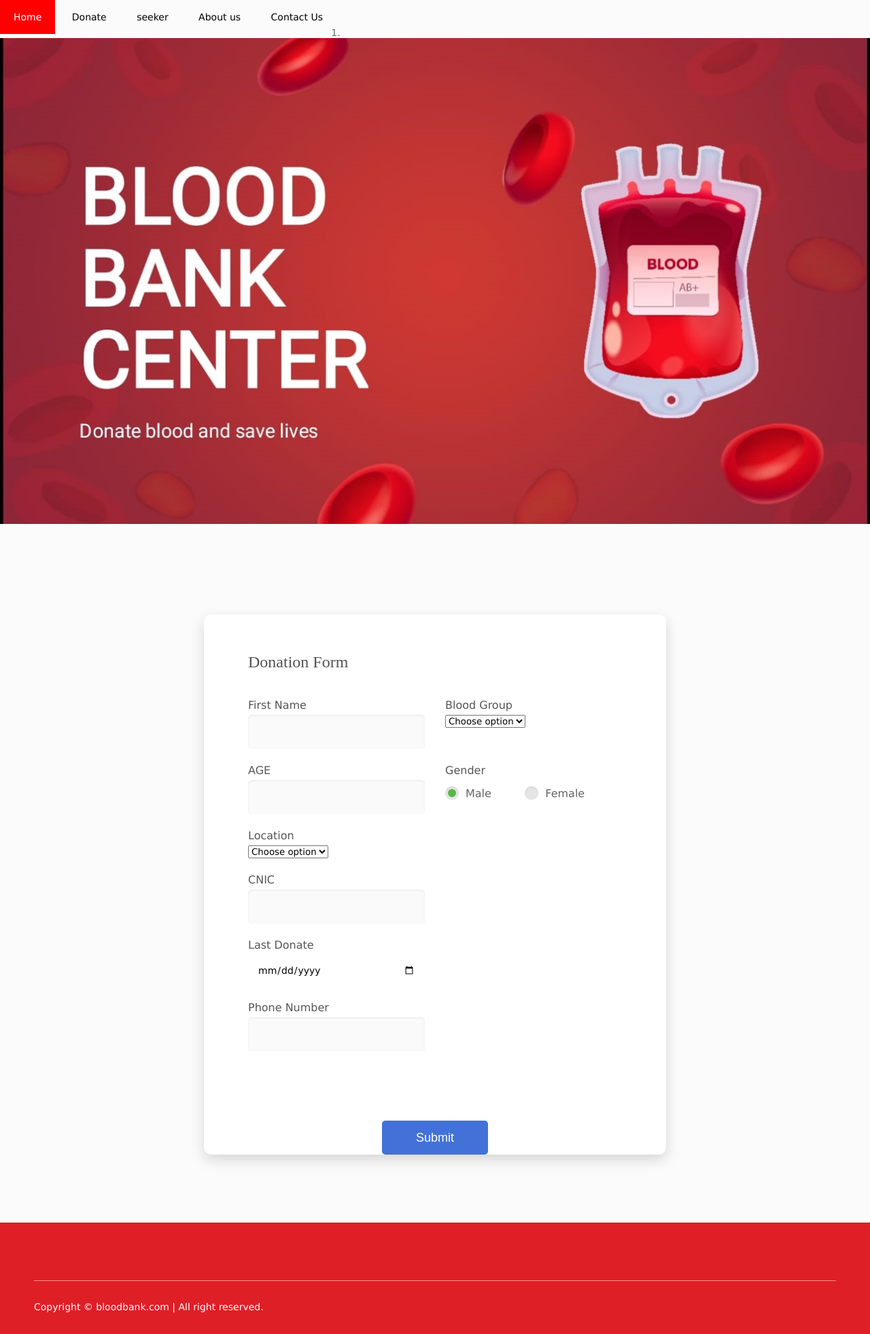
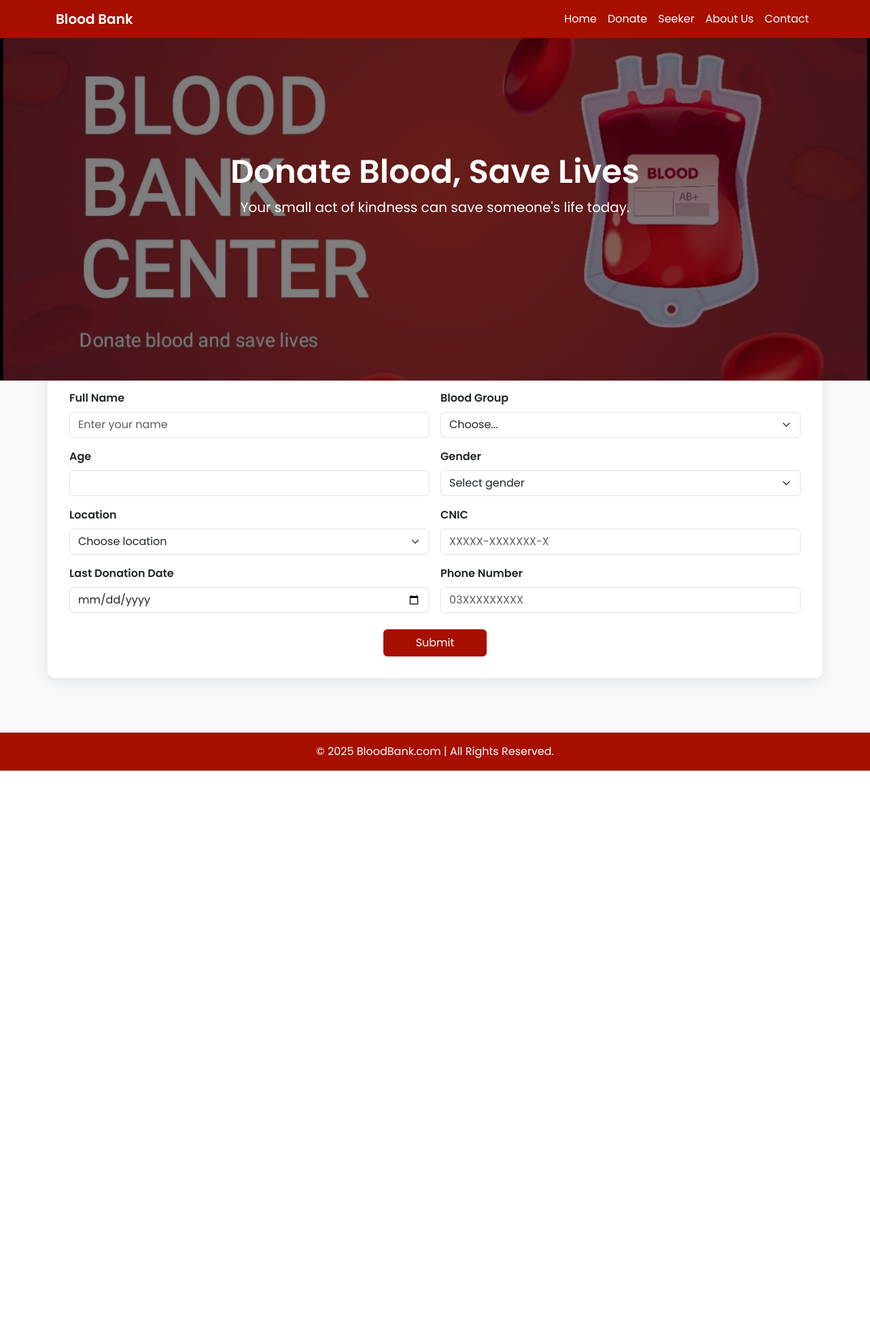
Before and after one commit to ZohaiAli/Blood-Bank, a PHP site: page /donate.php in a window 1280 px wide. Shown: the whole page at 68% size. After the commit the page ends 1134 px from the top, so only its background shows below. Run offline with PHP 8.4, Linux system fonts and the light colour scheme; a stand-in replaces the project's code that opens the database connection; some libraries are stand-ins or nearby versions.

Commit message:
Update donate.php

```diff
--- a/donate.php
+++ b/donate.php
@@ -2,299 +2,230 @@
 <html lang="en">
 
 <head>
-    <!-- Required meta tags-->
-    <meta charset="UTF-8">
-    <meta name="viewport" content="width=device-width, initial-scale=1, shrink-to-fit=no">
+  <meta charset="UTF-8" />
+  <meta name="viewport" content="width=device-width, initial-scale=1.0" />
+  <title>Blood Bank | Donate Blood</title>
 
+  <!-- Bootstrap 5 -->
+  <link href="https://cdn.jsdelivr.net/npm/bootstrap@5.3.3/dist/css/bootstrap.min.css" rel="stylesheet">
 
-    <!-- Title Page-->
-    <title>Blood Bank</title>
+  <!-- Icons -->
+  <link rel="stylesheet" href="https://cdn.jsdelivr.net/npm/bootstrap-icons@1.11.3/font/bootstrap-icons.css">
 
-    <!-- Icons font CSS-->
-    <link href="vendor/mdi-font/css/material-design-iconic-font.min.css" rel="stylesheet" media="all">
-    <link href="vendor/font-awesome-4.7/css/font-awesome.min.css" rel="stylesheet" media="all">
+  <!-- Google Font -->
+  <link href="https://fonts.googleapis.com/css2?family=Poppins:wght@400;600&display=swap" rel="stylesheet">
 
-    <!-- Main CSS-->
-    <link href="css/main.css" rel="stylesheet" media="all">
   <link rel="shortcut icon" href="assets/images/logo2.jpg" type="image/x-icon">
-    <link href="https://fonts.googleapis.com/css?family=Merriweather&display=swap" rel="stylesheet">
-    <link rel="shortcut icon" href="assets/images/fav.jpg">
-    <link rel="stylesheet" type="text/css" href="assets/css/style.css" />
-
 
   <style>
+    body {
+      font-family: 'Poppins', sans-serif;
+      background-color: #f8f9fa;
+      scroll-behavior: smooth;
+    }
 
-.loader_bg{
-    position: fixed;
-    z-index: 999999;
-    background: #fff;
-    width: 100%;
-    height: 100%;
+    /* Navbar */
+    .navbar {
+      background: #A70F00;
     }
-.loader{
-    border: 0 soild transparent;
-    border-radius: 50%;
-    width: 150px;
-    height: 150px;
+
+    .navbar-brand,
+    .nav-link {
+      color: #fff !important;
+      font-weight: 500;
+      transition: 0.3s;
+    }
+
+    .nav-link:hover {
+      color: #ffdddd !important;
+    }
+
+    /* Hero Section */
+    .hero {
+      position: relative;
+      height: 70vh;
+      background: url('assets/images/banner2.0.jpeg') center/cover no-repeat;
+      display: flex;
+      align-items: center;
+      justify-content: center;
+      color: white;
+      text-align: center;
+    }
+
+    .hero::after {
+      content: "";
       position: absolute;
-    top: calc(50vh - 75px);
-    left: calc(50vw - 75px);
+      inset: 0;
+      background: rgba(0, 0, 0, 0.5);
     }
-.loader:before, .loader:after{
-    content: '';
-    border: 1em solid #A70F00;
-    border-radius: 50%;
-    width: inherit;
-    height: inherit;
-    position: absolute;
-    top: 0;
-    left: 0;
-    animation: loader 2s linear infinite;
-    opacity: 0;
+
+    .hero-content {
+      position: relative;
+      z-index: 2;
     }
-.loader:before{
-    animation-delay: .5s;
+
+    .hero h1 {
+      font-size: 3rem;
+      font-weight: 700;
     }
-@keyframes loader{
-    0%{
-        transform: scale(0);
-        opacity: 0;
+
+    .hero p {
+      font-size: 1.25rem;
     }
-    50%{
-        opacity: 1;
+
+    /* Form Card */
+    .donation-form {
+      background: white;
+      border-radius: 12px;
+      padding: 2rem;
+      box-shadow: 0 4px 20px rgba(0, 0, 0, 0.1);
+      margin-top: -80px;
     }
-    100%{
-        transform: scale(1);
-        opacity: 0;
+
+    .form-label {
+      font-weight: 600;
+    }
+
+    .btn-primary {
+      background-color: #A70F00;
+      border: none;
+      transition: 0.3s;
+    }
+
+    .btn-primary:hover {
+      background-color: #870C00;
+    }
+
+    footer {
+      background: #A70F00;
+      color: white;
+      padding: 1rem 0;
+      text-align: center;
+      margin-top: 5rem;
+    }
+
+    @media (max-width: 768px) {
+      .hero h1 {
+        font-size: 2rem;
+      }
+
+      .donation-form {
+        margin-top: -40px;
       }
     }
+  </style>
+</head>
 
-
-
-
-#abc{
-  width:100%;
-  height:40px;
-  background-size: cover;
-  position:relative;
-}
-
-nav{
-  width: 100%;
-  height: 100px;
-  line-height: 50px;
-}
-nav ul{
-  float: left;
-  margin-right: 10px;
-}
-nav ul li{
-  list-style-type: none;
-  display: inline-block;
-  transition: 0.7s all;
-}
-
-
-nav ul li a{
-  text-decoration: none;
-  color: black;
-  padding: 20px;
-
-}
-nav ul li:hover{
-  background-color:red;
-  color:white;
-}
-
-
-nav ul li a:hover{
-  color:white;
-}
-</style>
-
-</head>
 <body>
 
-
-        <div class="loader_bg">
-    <div class="loader"></div>
+  <!-- Navbar -->
+  <nav class="navbar navbar-expand-lg navbar-dark fixed-top">
+    <div class="container">
+      <a class="navbar-brand fw-bold" href="#">Blood Bank</a>
+      <button class="navbar-toggler" type="button" data-bs-toggle="collapse" data-bs-target="#navbarNav"
+        aria-controls="navbarNav" aria-expanded="false" aria-label="Toggle navigation">
+        <span class="navbar-toggler-icon"></span>
+      </button>
+      <div class="collapse navbar-collapse justify-content-end" id="navbarNav">
+        <ul class="navbar-nav">
+          <li class="nav-item"><a class="nav-link" href="index.php">Home</a></li>
+          <li class="nav-item"><a class="nav-link" href="donate.php">Donate</a></li>
+          <li class="nav-item"><a class="nav-link" href="#">Seeker</a></li>
+          <li class="nav-item"><a class="nav-link" href="aboutus.php">About Us</a></li>
+          <li class="nav-item"><a class="nav-link" href="contactus.php">Contact</a></li>
+        </ul>
       </div>
-    <!-- ################# Banner Starts Here#######################--->
-
-      <div id="abc">
-    <nav>
-        <ul>
-            <li><a href="index.php">Home</a></li>
-            <li><a href="donate.php">Donate</a></li>
-            <li><a href="#">seeker</a></li>
-            <li><a href="aboutus.php">About us</a></li>
-            <li><a href="contactus.php">Contact Us</a></li>
-        </ul>
+    </div>
   </nav>
 
+  <!-- Hero Section -->
+  <section class="hero">
+    <div class="hero-content">
+      <h1>Donate Blood, Save Lives</h1>
+      <p>Your small act of kindness can save someone's life today.</p>
     </div>
- <div id="carouselExampleIndicators" class="carousel slide" data-ride="carousel">
-            <ol class="carousel-indicators">
-                <li data-target="#carouselExampleIndicators" data-slide-to="0" class="active">
+  </section>
 
-            </ol>
-
-
-                    <img class="d-block w-100" src="assets/images/banner2.0.jpeg" alt="First slide">
-                    <div class="carousel-caption d-none d-md-block">
-
-
-
+  <!-- Donation Form -->
+  <section class="container donation-form">
+    <h2 class="text-center mb-4 text-danger fw-bold">Blood Donation Form</h2>
+    <form method="POST" action="#">
+      <div class="row g-3">
+        <div class="col-md-6">
+          <label class="form-label">Full Name</label>
+          <input type="text" class="form-control" name="first_name" placeholder="Enter your name" required>
         </div>
 
-
-
-
+        <div class="col-md-6">
+          <label class="form-label">Blood Group</label>
+          <select class="form-select" name="blood_group" required>
+            <option value="" disabled selected>Choose...</option>
+            <option>A+</option>
+            <option>A-</option>
+            <option>B+</option>
+            <option>B-</option>
+            <option>AB+</option>
+            <option>AB-</option>
+            <option>O+</option>
+            <option>O-</option>
+          </select>
         </div>
 
-    <div class="page-wrapper bg-gra-02 p-t-130 p-b-100 font-poppins">
-        <div class="wrapper wrapper--w680">
-            <div class="card card-4">
-                <div class="card-body">
-                    <h2 class="title">Donation Form</h2>
-                    <form method="POST">
-                        <div class="row row-space">
-                            <div class="col-2">
-                                <div class="input-group">
-                                    <label class="label">first name</label>
-                                    <input class="input--style-4" type="text" name="first_name">
+        <div class="col-md-6">
+          <label class="form-label">Age</label>
+          <input type="number" class="form-control" name="age" min="18" max="65" required>
         </div>
+
+        <div class="col-md-6">
+          <label class="form-label">Gender</label>
+          <select class="form-select" name="gender" required>
+            <option value="" disabled selected>Select gender</option>
+            <option>Male</option>
+            <option>Female</option>
+            <option>Other</option>
+          </select>
         </div>
-                            <div class="col-2">
-                                <div class="input-group">
-                            <label class="label">Blood Group</label>
-                            <div class="rs-select2 js-select-simple select--no-search">
-                                <select name="subject">
-                                    <option disabled="disabled" selected="selected">Choose option</option>
-                                    <option>A</option>
-                                    <option>B</option>
-                                    <option>AB</option>
-                                    <option>O</option>
-                                </select>
-                                <div class="select-dropdown"></div>
-                            </div>
-                        </div>
-                            </div>
-                        </div>
-                        <div class="row row-space">
-                            <div class="col-2">
-                                <div class="input-group">
-                                    <label class="label">AGE</label>
-                                    <div class="input-group-icon">
-                                        <input class="input--style-4 js-datepicker" type="text" name="AGE">
-                                        <i class="zmdi zmdi-calendar-note input-icon js-btn-calendar"></i>
-                                    </div>
-                                </div>
-                            </div>
-                            <div class="col-2">
-                                <div class="input-group">
-                                    <label class="label">Gender</label>
-                                    <div class="p-t-10">
-                                        <label class="radio-container m-r-45">Male
-                                            <input type="radio" checked="checked" name="gender">
-                                            <span class="checkmark"></span>
-                                        </label>
-                                        <label class="radio-container">Female
-                                            <input type="radio" name="gender">
-                                            <span class="checkmark"></span>
-                                        </label>
-                                    </div>
-                                </div>
-                            </div>
-                        </div>
-						<div class="col-2">
-                        <div class="input-group">
-                            <label class="label">Location</label>
-                            <div class="rs-select js-select-simple select--no-search">
-                                <select name="subject">
-                                    <option disabled="disabled" selected="selected">Choose option</option>
+
+        <div class="col-md-6">
+          <label class="form-label">Location</label>
+          <select class="form-select" name="location" required>
+            <option value="" disabled selected>Choose location</option>
             <option>Nazimabad</option>
             <option>DHA</option>
             <option>Liyari</option>
             <option>Tariq Road</option>
           </select>
-
         </div>
 
+        <div class="col-md-6">
+          <label class="form-label">CNIC</label>
+          <input type="text" class="form-control" name="cnic" placeholder="XXXXX-XXXXXXX-X" pattern="[0-9]{5}-[0-9]{7}-[0-9]{1}" required>
         </div>
 
+        <div class="col-md-6">
+          <label class="form-label">Last Donation Date</label>
+          <input type="date" class="form-control" name="last_donate" required>
         </div>
-						<div class="col-2">
-                                <div class="input-group">
-                                    <label class="label">CNIC</label>
-                                    <input class="input--style-4" type="text" name="cnic">
+
+        <div class="col-md-6">
+          <label class="form-label">Phone Number</label>
+          <input type="tel" class="form-control" name="phone" placeholder="03XXXXXXXXX" pattern="[0-9]{11}" required>
         </div>
-                            </div>
-						<div class="col-2">
-                                <div class="input-group">
-                                    <label class="label">Last Donate</label>
-                                    <input type="date"class="input--style-2" type="text" name="phone">
-                                </div>
-                            </div>
-                            <div class="col-2">
-                                <div class="input-group">
-                                    <label class="label">Phone Number</label>
-                                    <input class="input--style-4" type="text" name="phone">
-                                </div>
-                            </div>
-                        </div>
-                       <div class="col-lg-12" style="text-align:center;">
-                        <div class="p-t-15">
-                            <button class="btn btn--radius-2 btn--blue" type="submit">Submit</button>
+
+        <div class="col-12 text-center mt-4">
+          <button type="submit" class="btn btn-primary px-5 py-2">Submit</button>
         </div>
       </div>
     </form>
-                </div>
-            </div>
-        </div>
-    </div>
+  </section>
 
-       <!--*************** Footer  Starts Here *************** -->
-     <footer id="contact" class="container-fluid">
-
-            <div class="footer-copy">
-                <div class="row">
-                    <div class="col-lg-8 col-md-6">
-                        <p>Copyright © bloodbank.com</a> | All right reserved.</p>
-                    </div>
-
-                </div>
-            </div>
-        </div>
+  <!-- Footer -->
+  <footer>
+    <p class="mb-0">&copy; 2025 BloodBank.com | All Rights Reserved.</p>
   </footer>
 
-
+  <!-- Bootstrap JS -->
+  <script src="https://cdn.jsdelivr.net/npm/bootstrap@5.3.3/dist/js/bootstrap.bundle.min.js"></script>
 
 </body>
-  <!-- Jquery JS-->
-    <script src="vendor/jquery/jquery.min.js"></script>
-
-    <!-- Main JS-->
-    <script src="js/global.js"></script>
-    <script src="assets/js/jquery-3.2.1.min.js"></script>
-    <script src="assets/js/popper.min.js"></script>
-    <script src="assets/js/bootstrap.min.js"></script>
-    <script src="assets/plugins/grid-gallery/js/grid-gallery.min.js"></script>
-    <script src="assets/plugins/scroll-fixed/jquery-scrolltofixed-min.js"></script>
-    <script src="assets/js/script.js"></script>
-	<script src="https://cdnjs.cloudflare.com/ajax/libs/jquery/3.4.1/jquery.min.js"></script>
-  <script>
-    var win = navigator.platform.indexOf('Win') > -1;
-    if (win && document.querySelector('#sidenav-scrollbar')) {
-      var options = {
-        damping: '0.5'
-      }
-      Scrollbar.init(document.querySelector('#sidenav-scrollbar'), options);
-    }
-
-	  setTimeout(function(){
-            $('.loader_bg').fadeToggle();
-        }, 1500);
-  </script>
-
 </html>
```
Lines whose indentation alone changed are shown as unchanged.
